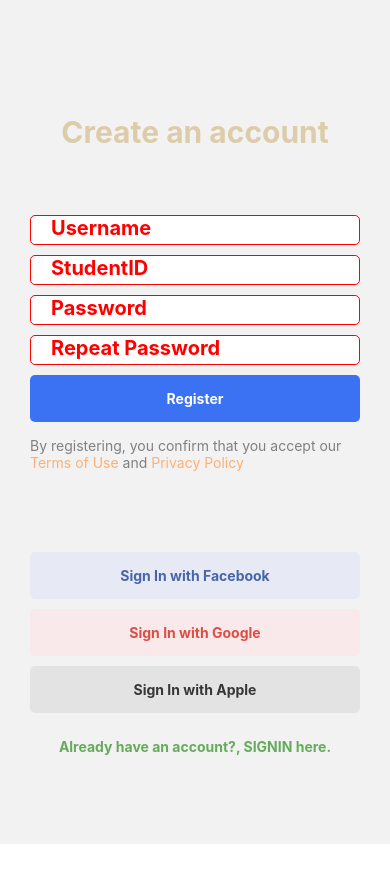
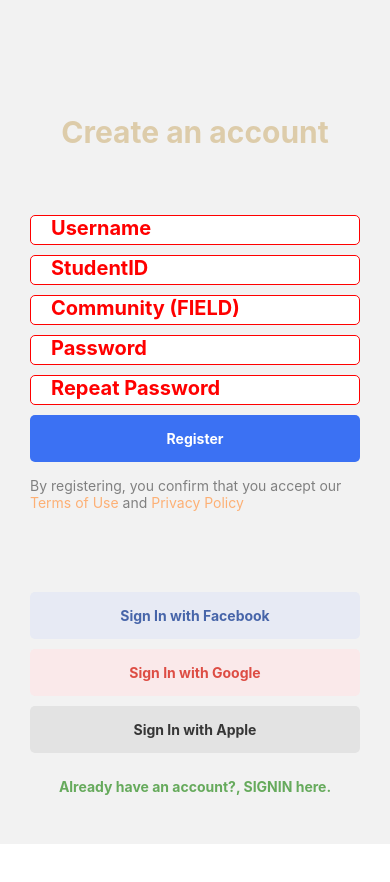
Before and after one commit to Vinay-1025/StudentCommunity, a React Native app: screen /SignUp in a window 390 px wide. Shown: the top 882 px of the page. Built offline with nearby package versions, Linux system fonts and the light colour scheme.

Commit message:
added the community input in register field

```diff
--- a/src/screens/ConfirmEmailScreen/ConfirmEmailScreen.js
+++ b/src/screens/ConfirmEmailScreen/ConfirmEmailScreen.js
@@ -7,6 +7,7 @@ import { useNavigation } from "@react-navigation/core";
 
 const ConfirmEmailScreen = () => {
     const [code, setCode] = useState('');
+
     const navigation = useNavigation();
 
     const onConfirmPressed = () => {
--- a/src/screens/SignUpscreen/SignUpScreen.js
+++ b/src/screens/SignUpscreen/SignUpScreen.js
@@ -8,6 +8,7 @@ import { useNavigation } from "@react-navigation/core";
 const SignUpScreen = () => {
     const [username, setUsername] = useState('');
     const [StudentID, setStudentID] = useState('');
+    const [field, setField] = useState('');
     const [password, setPassword] = useState('');
     const [passwordRepeat, setPasswordRepeat] = useState('');
 
@@ -33,6 +34,7 @@ const SignUpScreen = () => {
             <View style={styles.cont} >
             <CustomInput placeholder="Username" value={username} setValue={setUsername} />
             <CustomInput placeholder="StudentID" value={StudentID} setValue={setStudentID} />
+            <CustomInput placeholder="Community (FIELD)" value={field} setValue={setField} />
             <CustomInput placeholder="Password" value={password} setValue={setPassword} secureTextEntry={true} />
             <CustomInput placeholder="Repeat Password" value={passwordRepeat} setValue={setPasswordRepeat} secureTextEntry={true} />
 
```
Also changed, not shown: 1 other file (tests, documents, lock files or other folders).
